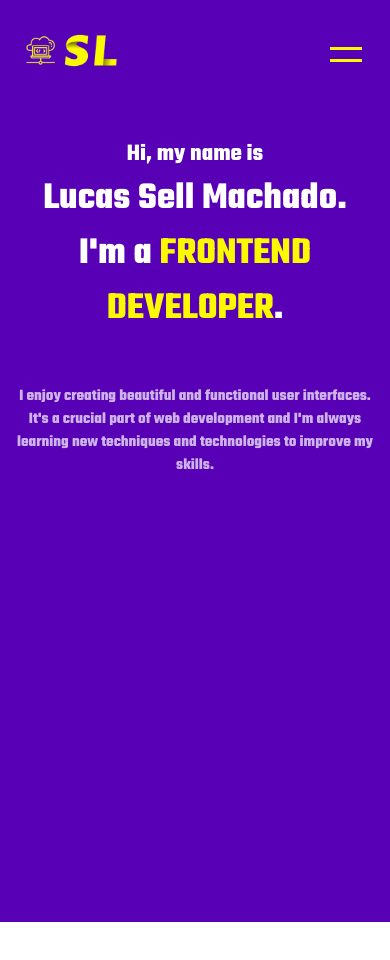
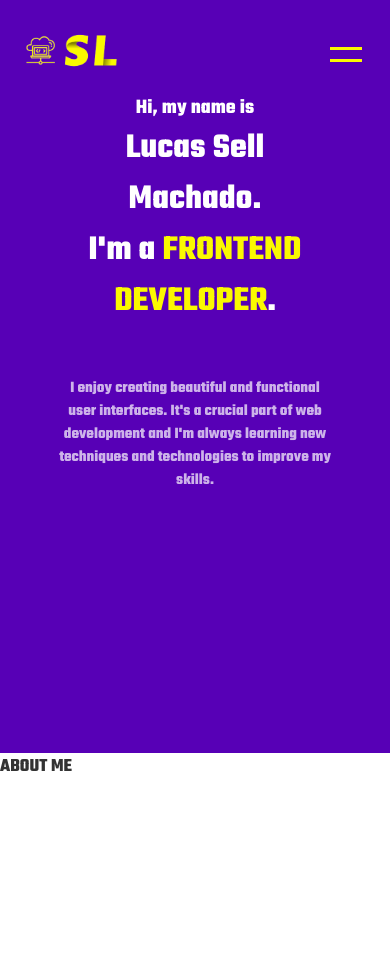
Before and after one commit to Sellucas/portfolio, a Next.js app: page / in a window 390 px wide. Shown: the top 960 px of the page. Built offline with nearby package versions, Linux system fonts and the light colour scheme.

Commit message:
style: responsiveness

```diff
--- a/src/components/About/About.module.scss
+++ b/src/components/About/About.module.scss
@@ -1,3 +1,7 @@
 .page {
-    background-color: white;
+  height: 100vh;
+  width: 100%;
+  max-width: 85rem;
+  margin: auto;
+  background-color: white;
 }
--- a/src/components/About/About.tsx
+++ b/src/components/About/About.tsx
@@ -3,8 +3,10 @@ import scss from "./About.module.scss";
 
 const About = () => {
   return (
-    <div className={scss.page}>
-      <h3>ABOUT ME</h3>
+    <div style={{ backgroundColor: "white", color: "rgba(0, 0, 0, 0.8)" }}>
+      <div className={scss.page}>
+        <h3>ABOUT ME</h3>
+      </div>
     </div>
   );
 };
--- a/src/components/Hero/Hero.module.scss
+++ b/src/components/Hero/Hero.module.scss
@@ -1,5 +1,5 @@
 .page {
-  height: 100vh;
+  height: 80vh;
   width: 100%;
   max-width: 85rem;
   margin: auto;
@@ -14,22 +14,22 @@
   margin: auto;
 
   @media screen and (max-width: 1024px) {
-    padding: 15% 15px 0 15px;
+    padding: 15px 15%;
     text-align: center;
   }
 
   h2 {
-    font-size: clamp(1.5rem, 4vw, 2.5rem);
+    font-size: clamp(1.3rem, 4vw, 2.3rem);
   }
 
   h1 {
-    font-size: clamp(2.4rem, 6vw, 5rem);
+    font-size: clamp(2.2rem, 6vw, 4.8rem);
     padding-bottom: 3.1rem;
   }
 }
 
 .description {
-  font-size: clamp(1rem, 2vw, 1.5rem);
+  font-size: clamp(1rem, 2vw, 1.4rem);
   color: rgba(255, 255, 255, 0.7);
   max-width: 520px;
 
--- a/src/components/Hero/Hero.tsx
+++ b/src/components/Hero/Hero.tsx
@@ -1,6 +1,6 @@
 import React from "react";
+import scss from "./Hero.module.scss";
 import { Teko } from "next/font/google";
-import scss from "./Hero.module.scss";
 
 const teko = Teko({ subsets: ["latin"], weight: ["700"] });
 
@@ -8,7 +8,7 @@ const Hero = () => {
   return (
     <div className={scss.page}>
       <div className={scss.container}>
-        <div className={teko.className}>
+        <div>
           <h2>Hi, my name is</h2>
           <h1>
             Lucas Sell Machado. <br />
@@ -16,7 +16,7 @@ const Hero = () => {
           </h1>
         </div>
 
-        <div className={teko.className}>
+        <div>
           <p className={scss.description}>
             I enjoy creating beautiful and functional user interfaces. It's a
             crucial part of web development and I'm always learning new
--- a/src/pages/index.tsx
+++ b/src/pages/index.tsx
@@ -1,10 +1,13 @@
 import About from "@/components/About/About";
 import Hero from "@/components/Hero/Hero";
+import { Teko } from "next/font/google";
+
+const teko = Teko({ subsets: ["latin"], weight: ["700"] });
 
 export default function Home() {
   return (
     <>
-      <main>
+      <main className={teko.className}>
         <Hero />
         <About />
       </main>
```
